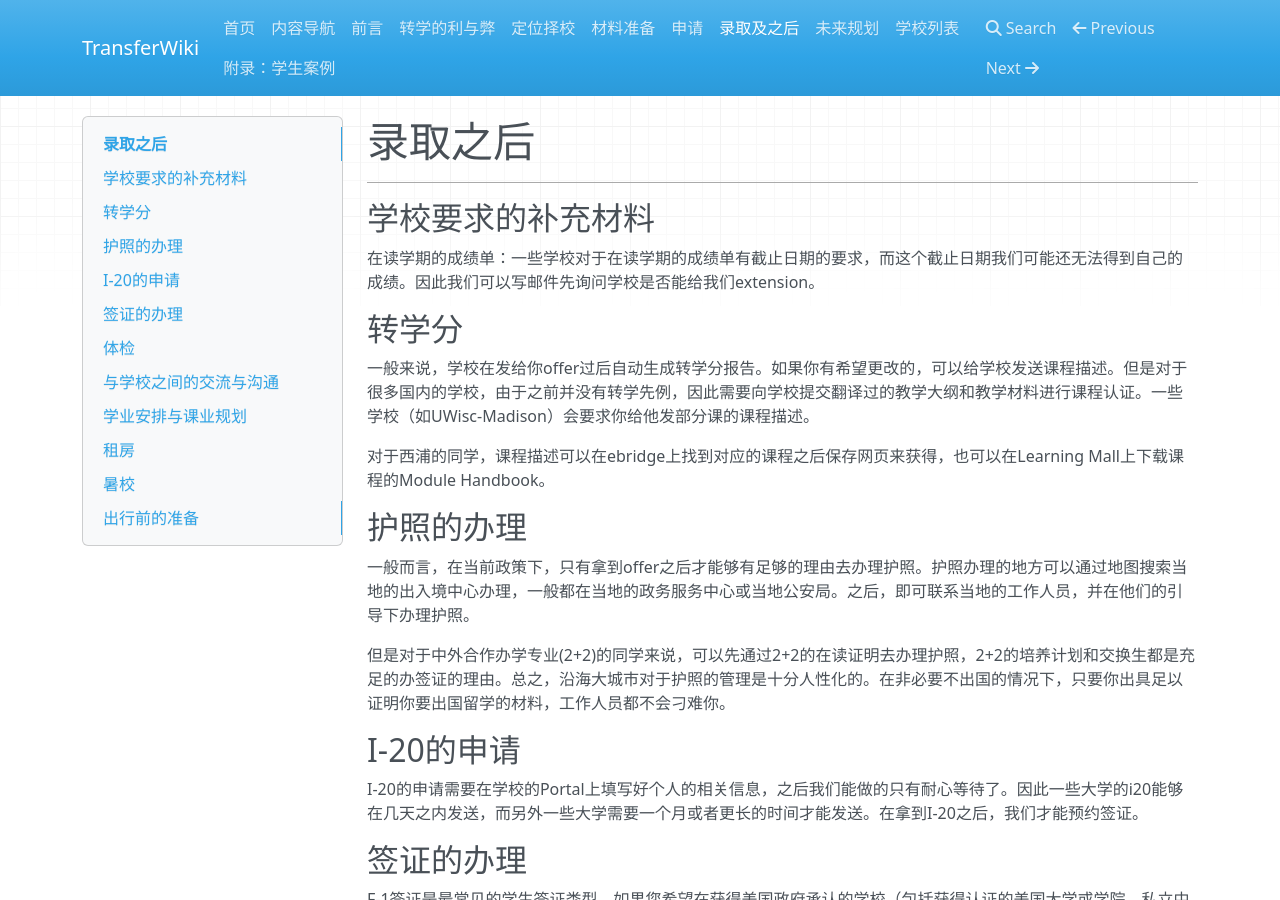
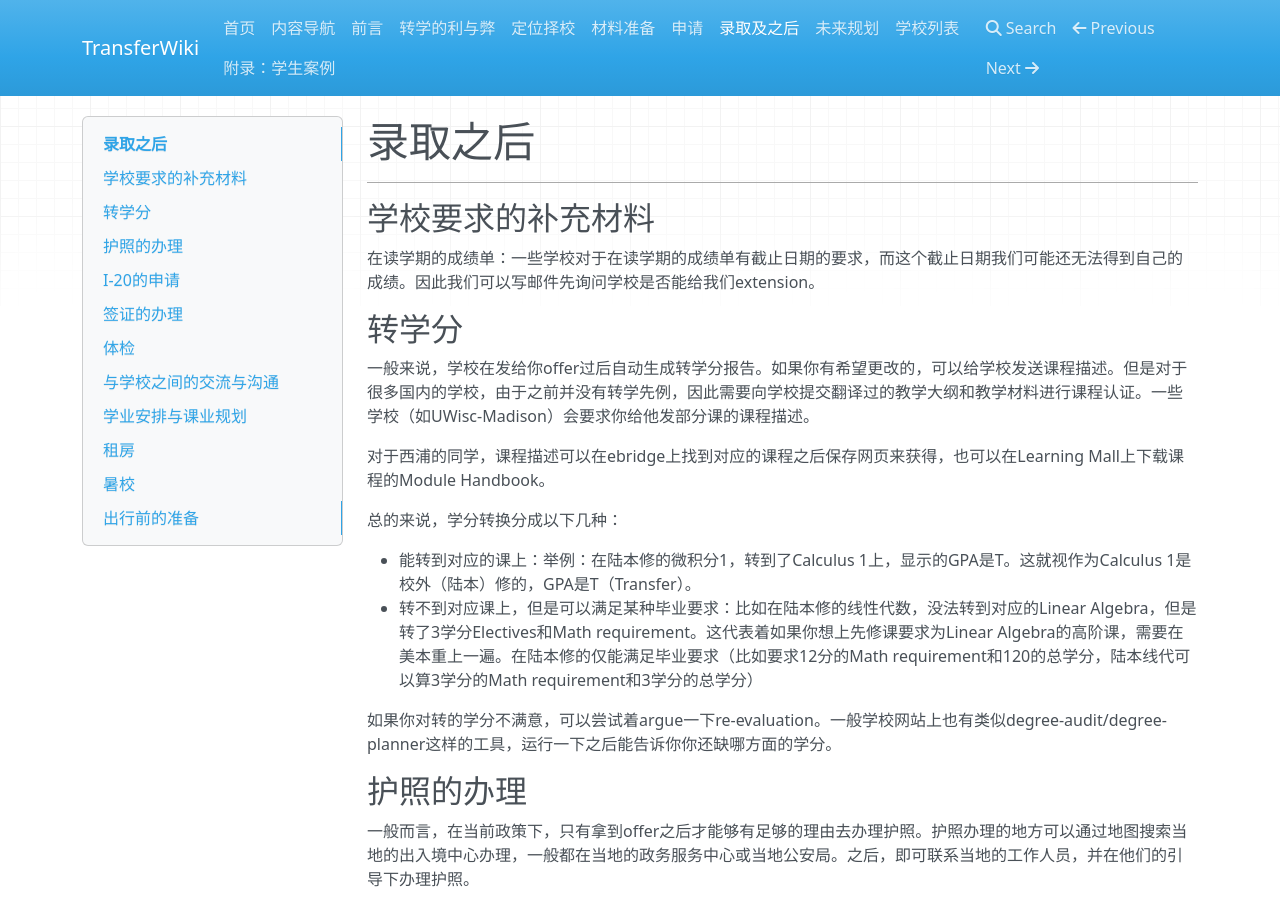
Before and after one commit to SihanXU/TransferWiki, an MkDocs documentation site: the page built from docs/admit.md, in a window 1280 px wide and 900 px high. Built offline with MkDocs 1.6.1, drawn with Linux system fonts in a browser that asks for light colours; nearby versions of some CDN libraries.

Commit message:
Update admit.md

```diff
--- a/docs/admit.md
+++ b/docs/admit.md
@@ -11,6 +11,13 @@
 一般来说，学校在发给你offer过后自动生成转学分报告。如果你有希望更改的，可以给学校发送课程描述。但是对于很多国内的学校，由于之前并没有转学先例，因此需要向学校提交翻译过的教学大纲和教学材料进行课程认证。一些学校（如UWisc-Madison）会要求你给他发部分课的课程描述。
 
 对于西浦的同学，课程描述可以在ebridge上找到对应的课程之后保存网页来获得，也可以在Learning Mall上下载课程的Module Handbook。
+
+总的来说，学分转换分成以下几种：
+
+- 能转到对应的课上：举例：在陆本修的微积分1，转到了Calculus 1上，显示的GPA是T。这就视作为Calculus 1是校外（陆本）修的，GPA是T（Transfer）。
+- 转不到对应课上，但是可以满足某种毕业要求：比如在陆本修的线性代数，没法转到对应的Linear Algebra，但是转了3学分Electives和Math requirement。这代表着如果你想上先修课要求为Linear Algebra的高阶课，需要在美本重上一遍。在陆本修的仅能满足毕业要求（比如要求12分的Math requirement和120的总学分，陆本线代可以算3学分的Math requirement和3学分的总学分）
+
+如果你对转的学分不满意，可以尝试着argue一下re-evaluation。一般学校网站上也有类似degree-audit/degree-planner这样的工具，运行一下之后能告诉你你还缺哪方面的学分。
 
 ## 护照的办理
 
```
